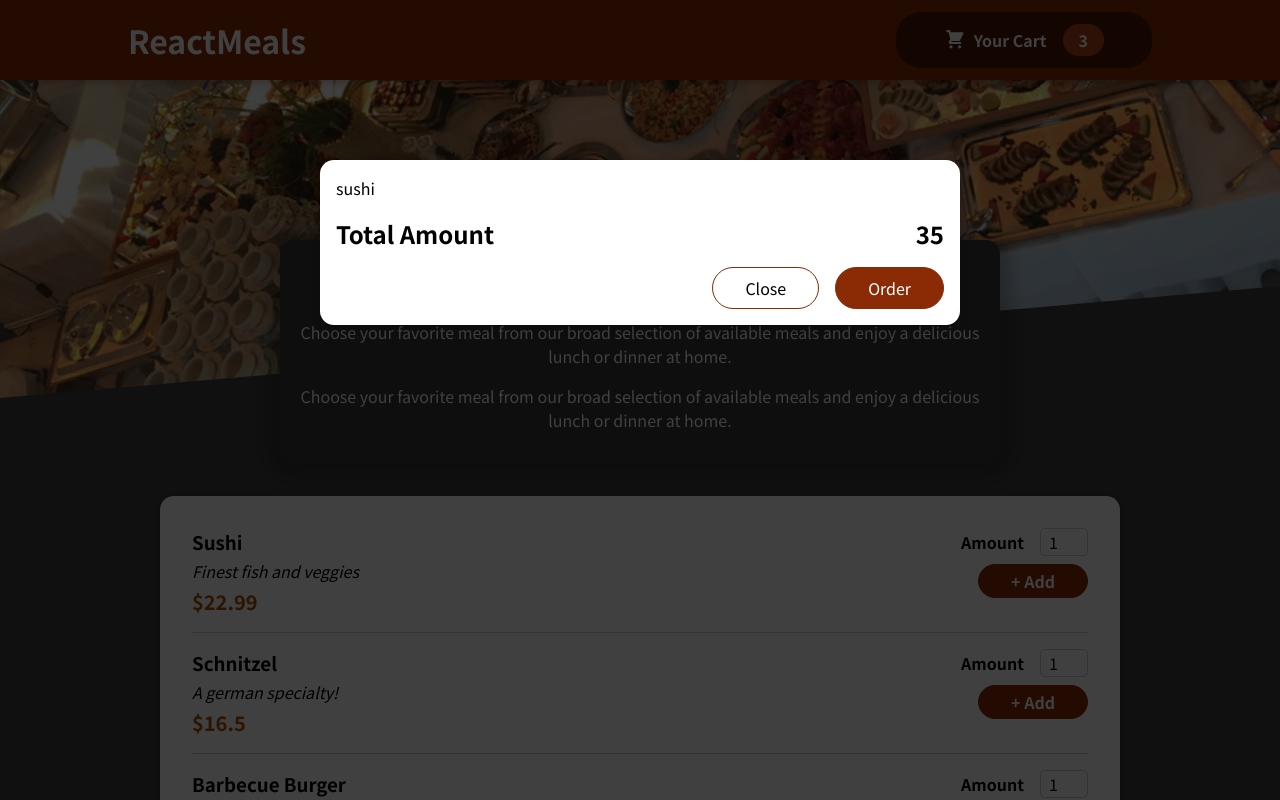
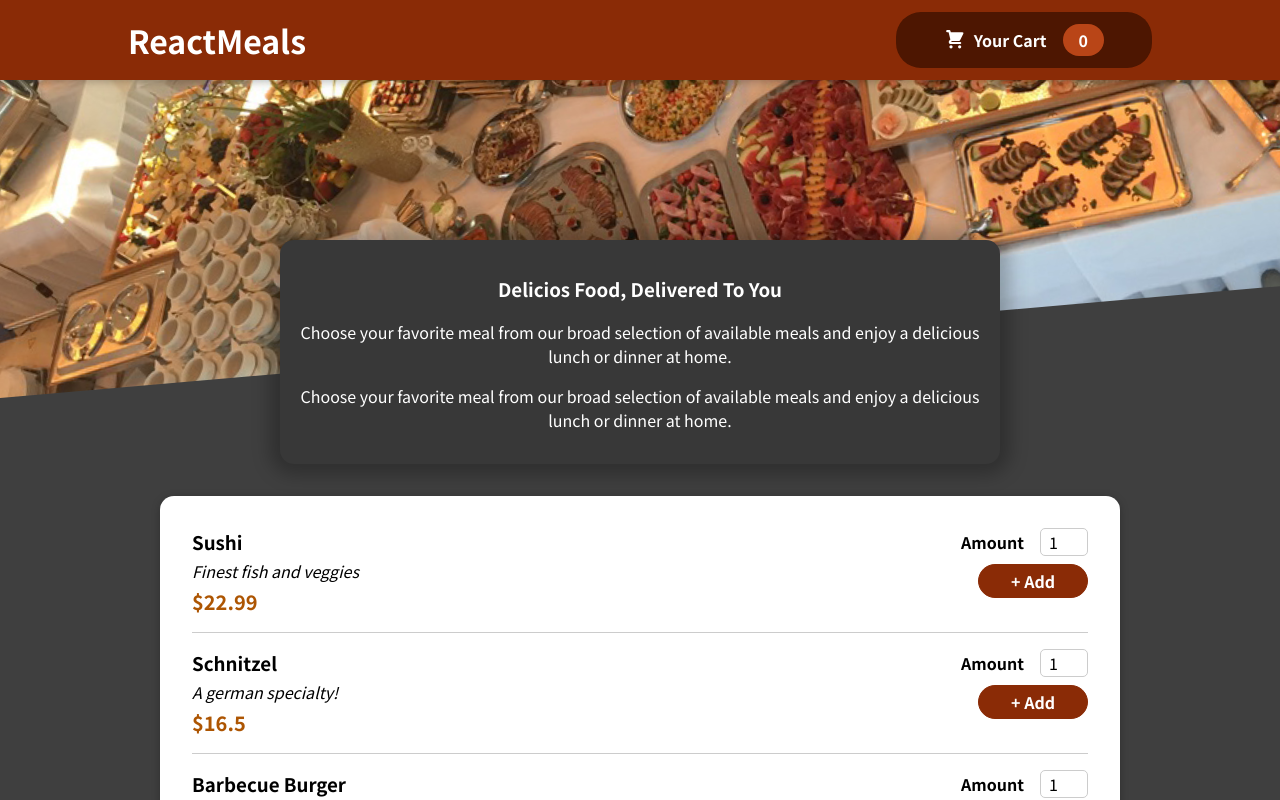
Before and after one commit to iDamjan/Food-order-app, a React (Create React App) app: page / in a window 1280 px wide. Shown: the top 800 px of the page. Built offline with nearby package versions, Linux system fonts and the light colour scheme.

Commit message:
Implemented logic for oppening and closing the modal and added cart-context for managig the cart state

```diff
--- a/src/App.js
+++ b/src/App.js
@@ -1,18 +1,29 @@
-import React from "react";
+import React, { useState } from "react";
 import "./App.css";
 import Header from "./components/Layout/Header";
 import Meals from "./components/Meals/Meals";
 import Cart from "./components/Cart/Cart";
+import CartProvider from "./store/CartProvider";
 
 function App() {
+  const [cartIsShown, setCartIsShown] = useState(false);
+
+  const showCartHandler = () => {
+    setCartIsShown(true);
+  };
+
+  const closeCartHandler = () => {
+    setCartIsShown(false);
+  };
+
   return (
-    <>
-      <Cart></Cart>
-      <Header />
+    <CartProvider>
+      {cartIsShown && <Cart onCloseCart={closeCartHandler} />}
+      <Header onShowCart={showCartHandler} />
       <main>
         <Meals />
       </main>
-    </>
+    </CartProvider>
   );
 }
 
--- a/src/components/Cart/Cart.jsx
+++ b/src/components/Cart/Cart.jsx
@@ -1,27 +1,28 @@
-import Modal from '../UI/Modal'
-import classes from './Cart.module.css'
+import Modal from "../UI/Modal";
+import classes from "./Cart.module.css";
 
-const Cart = (props) => {
-
+const Cart = ({onCloseCart}) => {
   const cartItems = (
     <ul className={classes["cart-items"]}>
-      {[{ id: 'c1', name: "sushi", amount: 2, price: 12.99 }].map((item) => (
+      {[{ id: "c1", name: "sushi", amount: 2, price: 12.99 }].map((item) => (
         <li>{item.name}</li>
       ))}
     </ul>
   );
 
-  return <Modal>
-    {cartItems}
-    <div className={classes.total}>
+  return (
+    <Modal onClose = {onCloseCart}>
+      {cartItems}
+      <div className={classes.total}>
         <span>Total Amount</span>
-        <span>35</span>
-    </div>
-    <div className={classes.actions}>
-        <button className={classes['button-alt']}>Close</button>
+        <span>$35</span>
+      </div>
+      <div className={classes.actions}>
+        <button className={classes["button-alt"]} onClick = {onCloseCart}>Close</button>
         <button className={classes.button}>Order</button>
-    </div>
-  </Modal>;
+      </div>
+    </Modal>
+  );
 };
 
 export default Cart;
--- a/src/components/Layout/Header.jsx
+++ b/src/components/Layout/Header.jsx
@@ -1,20 +1,21 @@
 import React from "react";
-import MealImage from '../../assets/meals.jpg'
-import classes from './Header.module.css'
+import MealImage from "../../assets/meals.jpg";
+import classes from "./Header.module.css";
 import HeaderCartButton from "./HeaderCartButton";
 
-const Header = () => {
-return(
+const Header = ({ onShowCart }) => {
+
+  return (
     <>
-    <header className={classes.header}>
+      <header className={classes.header}>
         <h1>ReactMeals</h1>
-        <HeaderCartButton />
-    </header>
-    <div className={classes['main-image']}>
+        <HeaderCartButton onClick={onShowCart} />
+      </header>
+      <div className={classes["main-image"]}>
         <img src={MealImage} alt="" />
-    </div>
+      </div>
     </>
-)
-}
+  );
+};
 
-export default Header
+export default Header;
--- a/src/components/Layout/HeaderCartButton.jsx
+++ b/src/components/Layout/HeaderCartButton.jsx
@@ -1,15 +1,24 @@
-import React from "react";
+import React,{useContext} from "react";
 import CartIcon from "../Cart/CartIcon";
 import classes from './HeaderCartButton.module.css'
+import CartContext from "../../store/cart-context";
 
 const HeaderCartButton = (props) => {
+
+  const cartCtx = useContext(CartContext);
+
+  const numberOfCartItems = cartCtx.items.reduce((curNumber, item) =>{
+      return curNumber + item.amount;
+  }, 0)
+
   return (
-    <button className={classes.button}>
+
+    <button className={classes.button} onClick={props.onClick}>
       <span className={classes.icon}>
         <CartIcon />
       </span>
       <span>Your Cart</span>
-      <span className={classes.badge}>3</span>
+      <span className={classes.badge}>{numberOfCartItems}</span>
     </button>
   );
 };
--- a/src/components/UI/Modal.jsx
+++ b/src/components/UI/Modal.jsx
@@ -2,7 +2,7 @@
 import  ReactDOM  from "react-dom";
 
 const Backdrop = (props) => {
-  return <div className={classes.backdrop}></div>;
+  return <div className={classes.backdrop} onClick ={props.onClose}></div>;
 };
 
 const ModalOverlay = (props) => {
@@ -18,7 +18,7 @@
 const Modal = (props) => {
   return (
     <>
-      {ReactDOM.createPortal(<Backdrop />, portalElement)}
+      {ReactDOM.createPortal(<Backdrop onClose = {props.onClose}/>, portalElement)}
       {ReactDOM.createPortal(
         <ModalOverlay>{props.children}</ModalOverlay>,
         portalElement
--- /dev/null
+++ b/src/store/CartProvider.jsx
@@ -0,0 +1,47 @@
+import { useReducer } from 'react';
+
+import CartContext from './cart-context';
+
+const defaultCartState = {
+  items: [],
+  totalAmount: 0
+};
+
+const cartReducer = (state, action) => {
+  if (action.type === 'ADD') {
+    const updatedItems = state.items.concat(action.item);
+    const updatedTotalAmount = state.totalAmount + action.item.price * action.item.amount;
+    return {
+      items: updatedItems,
+      totalAmount: updatedTotalAmount
+    };
+  }
+  return defaultCartState;
+};
+
+const CartProvider = (props) => {
+  const [cartState, dispatchCartAction] = useReducer(cartReducer, defaultCartState);
+
+  const addItemToCartHandler = (item) => {
+    dispatchCartAction({type: 'ADD', item: item});
+  };
+
+  const removeItemFromCartHandler = (id) => {
+    dispatchCartAction({type: 'REMOVE', id: id});
+  };
+
+  const cartContext = {
+    items: cartState.items,
+    totalAmount: cartState.totalAmount,
+    addItem: addItemToCartHandler,
+    removeItem: removeItemFromCartHandler,
+  };
+
+  return (
+    <CartContext.Provider value={cartContext}>
+      {props.children}
+    </CartContext.Provider>
+  );
+};
+
+export default CartProvider;
--- /dev/null
+++ b/src/store/cart-context.jsx
@@ -0,0 +1,10 @@
+import React from "react";
+
+const CartContext = React.createContext({
+    items: [],
+    totalAmount: 0,
+    addItem: (item) => {},
+    removeItem: (id) => {}
+});
+
+export default CartContext;
```
